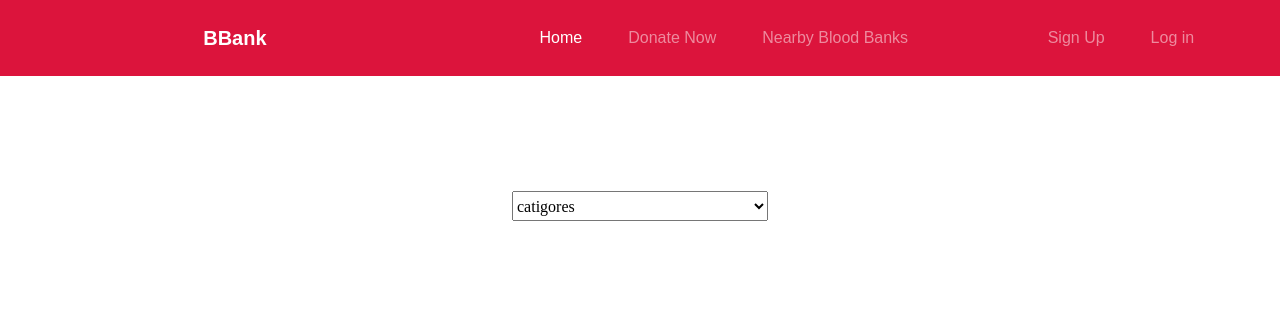
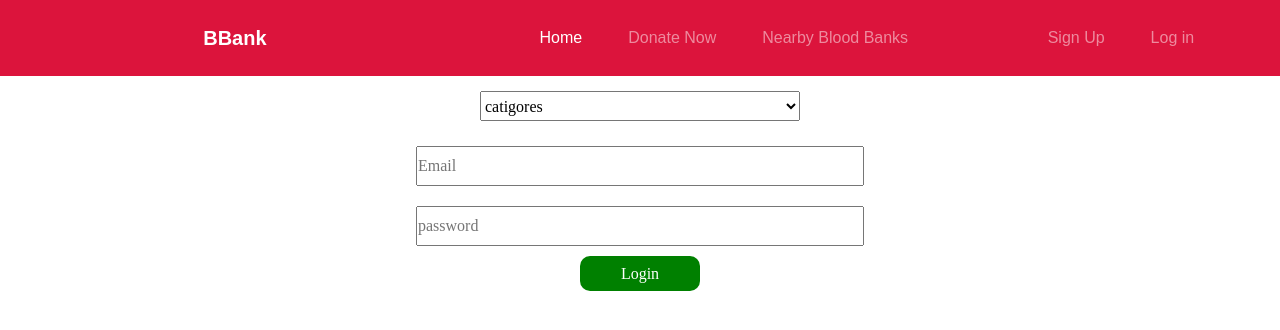
Before and after one commit to yashgandhi876/BBank_Frontend, a React (Create React App) app: page /login in a window 1280 px wide. Shown: the top 330 px of the page. Built offline with nearby package versions, Linux system fonts and the light colour scheme.

Commit message:
added login and signup static pages

```diff
--- a/src/App.js
+++ b/src/App.js
@@ -3,9 +3,9 @@ import Header from "./Components/Layout/Header";
 // import Footer from "./Components/Layout/Footer";
 import "bootstrap/dist/css/bootstrap.min.css";
 import React from "react";
-import {BrowserRouter as Router, Route, Switch} from "react-router-dom";
+import {BrowserRouter as Router, Route} from "react-router-dom";
 import Landing from "./pages/Landing";
-
+import Login from "./Components/Login";
 import SignUp from "./Components/SignUp";
 
 
@@ -20,14 +20,11 @@ function App() {
 
                 <Route exact path={"/"} component={Landing}/>
                 {/*<Route exact path={"/register"} component={Register}/>*/}
-                <Route exact path={"/login"} component={SignUp} />
+                <Route exact path={"/signup"} component={SignUp} />
+                <Route exact path={"/login"} component={Login} />
                 {/*{*/}
                 {/*    //Private Routes*/}
                 {/*}*/}
-                {/*<Switch>*/}
-                {/*    <Route exact path={"/dashboard"} component={Dashboard}/>*/}
-                {/*</Switch>*/}
-
                 {/*<Footer/>*/}
             </div>
 
--- /dev/null
+++ b/src/Components/Login.js
@@ -0,0 +1,46 @@
+import React, { Component } from 'react';
+import "./SignUp.css"
+
+class Login extends Component {
+    constructor(props) {
+        super(props);
+        this.state = {
+            selectCat:"None",
+            email:"",
+            password:""
+        }
+
+        this.handleChangeCat = this.handleChangeCat.bind(this);
+    }
+
+
+
+    handleChangeCat(e){
+        this.setState({
+            selectCat:e.target.value
+        })
+    }
+
+    submitUserForm(){}
+
+
+    render() {
+        return (
+            <div className="LoginForm">
+                <select className="catigoresdropdown" name="catigores" onChange={this.handleChangeCat} id="">
+                    <option value="None">catigores</option>
+                    <option value="BloodBank">Blood Bank</option>
+                    <option value="User">User</option>
+                </select>
+                <div className="loginform">
+                    <input type="email" className="inputBox" value={this.state.email} onChange={(e)=>{this.setState({...this.state, email:e.target.value} )}} placeholder="Email" required/>
+                    <br /><input type="password" className="inputBox" value={this.state.password} onChange={(e)=>{this.setState({...this.state,password:e.target.value} )}} placeholder="password" required/>
+                    <br />
+                    <button onClick={this.submitUserForm} className="submitbtn" type="submit">Login</button>
+                </div>
+            </div>
+         );
+    }
+}
+
+export default Login;
--- a/src/Components/SignUp.js
+++ b/src/Components/SignUp.js
@@ -12,6 +12,7 @@ class SignUp extends Component {
             bbank:{
                 name: "",
                 email: "",
+                password:"",
                 mobileNumber: "",
                 stocks: "",
                 country: "",
@@ -22,6 +23,7 @@ class SignUp extends Component {
             user:{
                 name: "",
                 email: "",
+                password:"",
                 mobileNumber: "",
                 gender:"",
                 blood_group:"",
@@ -105,6 +107,7 @@ class SignUp extends Component {
                 <div>
                     <input type="text" className="inputBox" value={this.state.bbank.name} onChange={(e)=>{this.setState({...this.state, bbank:{...this.state.bbank,name:e.target.value} })}} placeholder="Blood Bank Name" required/>
                     <br /><input type="email" className="inputBox" value={this.state.bbank.email} onChange={(e)=>{this.setState({...this.state, bbank:{...this.state.bbank,email:e.target.value} })}} placeholder="Email" required/>
+                    <br /><input type="password" className="inputBox" value={this.state.bbank.password} onChange={(e)=>{this.setState({...this.state, bbank:{...this.state.bbank,password:e.target.value} })}} placeholder="password" required/>
                     <br /><input type="tel" className="inputBox" value={this.state.bbank.mobileNumber} onChange={(e)=>{this.setState({...this.state, bbank:{...this.state.bbank,mobileNumber:e.target.value} })}} placeholder="Phone Number" required/>
                     <br /><input type="text" className="inputBox" value={this.state.bbank.stocks} onChange={(e)=>{this.setState({...this.state, bbank:{...this.state.bbank,stocks:e.target.value} })}} placeholder="Stocks" required/>
                     <br /><input type="text" className="inputBox" value={this.state.bbank.address} onChange={(e)=>{this.setState({...this.state, bbank:{...this.state.bbank,address:e.target.value} })}} placeholder="Address" required/>
@@ -135,6 +138,7 @@ class SignUp extends Component {
                 <div>
                     <input type="text" className="inputBox" value={this.state.user.name} onChange={(e)=>{this.setState({...this.state, user:{...this.state.user,name:e.target.value} })}} placeholder="User Name" required/>
                     <br /><input type="email" className="inputBox" value={this.state.user.email} onChange={(e)=>{this.setState({...this.state, user:{...this.state.user,email:e.target.value} })}} placeholder="Email" required/>
+                    <br /><input type="password" className="inputBox" value={this.state.user.password} onChange={(e)=>{this.setState({...this.state, user:{...this.state.user,password:e.target.value} })}} placeholder="Password" required/>
                     <br /><input type="tel" className="inputBox" value={this.state.user.mobileNumber} onChange={(e)=>{this.setState({...this.state, user:{...this.state.user,mobileNumber:e.target.value} })}} placeholder="Phone Number" required/>
                     <br /><input type="number" className="inputBox" value={this.state.user.age} onChange={(e)=>{this.setState({...this.state, user:{...this.state.user,age:e.target.value} })}} placeholder="Age" required/>
                     <br/> <select className="locationdropdown" name="gender" id="">
```
Also changed, not shown: 2 other files (tests, documents, lock files or other folders).
